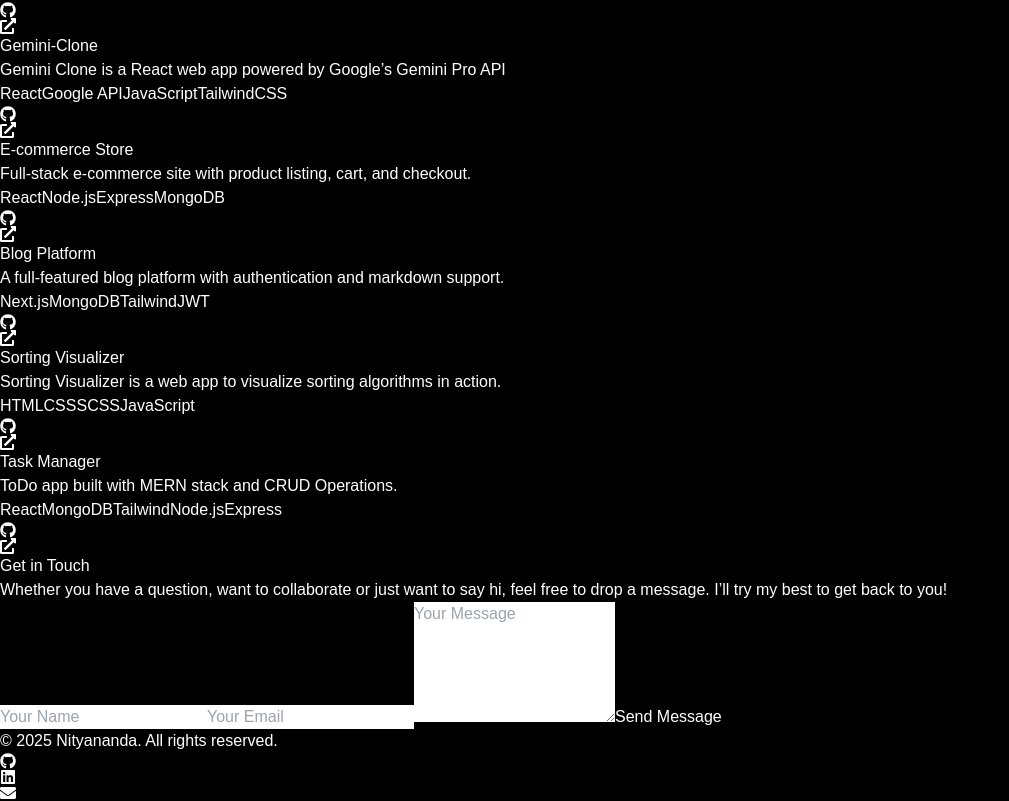
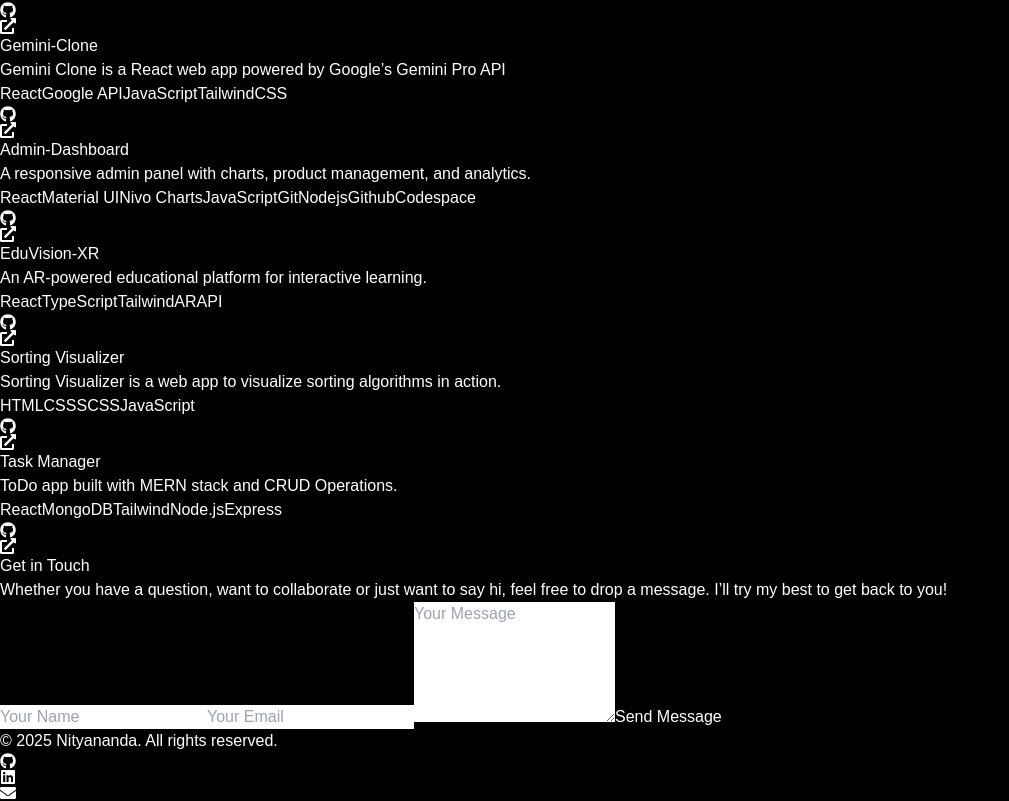
Before and after one commit to Nityananda-Krishnamoorthy/nityananda-portfolio, a React (Vite) app: page / in a window 1280 px wide. Shown: the part 2773-3574 px from the top of the page, without its empty margins (0-1009 px from the left). Built offline with nearby package versions, Linux system fonts and the light colour scheme.

Commit message:
Update Project.jsx

```diff
--- a/src/components/Project.jsx
+++ b/src/components/Project.jsx
@@ -17,18 +17,18 @@ const projects = [
     live: "https://gemini-clone-nityananda.vercel.app/",
   },
   {
-    title: "E-commerce Store",
-    description: "Full-stack e-commerce site with product listing, cart, and checkout.",
-    tech: ["React", "Node.js", "Express", "MongoDB"],
-    github: "https://github.com/yourusername/ecommerce-store",
-    live: "https://myecommercestore.live",
+    title: "Admin-Dashboard",
+    description: "A responsive admin panel with charts, product management, and analytics.",
+    tech: ["React", "Material UI", "Nivo Charts", "JavaScript", "Git", "Nodejs", "Github", "Codespace"],
+    github: "https://github.com/Nityananda-Krishnamoorthy/Admin-Dashboard.git",
+    live: "https://admin-dashboard-seven-zeta-30.vercel.app/dashboard",
   },
   {
-    title: "Blog Platform",
-    description: "A full-featured blog platform with authentication and markdown support.",
-    tech: ["Next.js", "MongoDB", "Tailwind", "JWT"],
-    github: "https://github.com/yourusername/blog-platform",
-    live: "https://myblogplatform.live",
+    title: "EduVision-XR",
+    description: "An AR-powered educational platform for interactive learning.",
+    tech: ["React", "TypeScript", "Tailwind", "AR", "API"],
+    github: "https://github.com/Nityananda-Krishnamoorthy/EduVision-XR.git",
+    live: "https://sher-ar-edu-system.vercel.app",
   },
   {
     title: "Sorting Visualizer",
```
